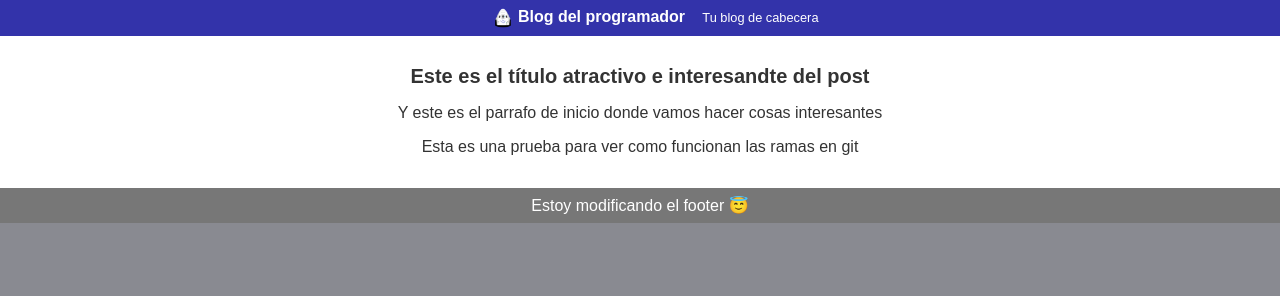
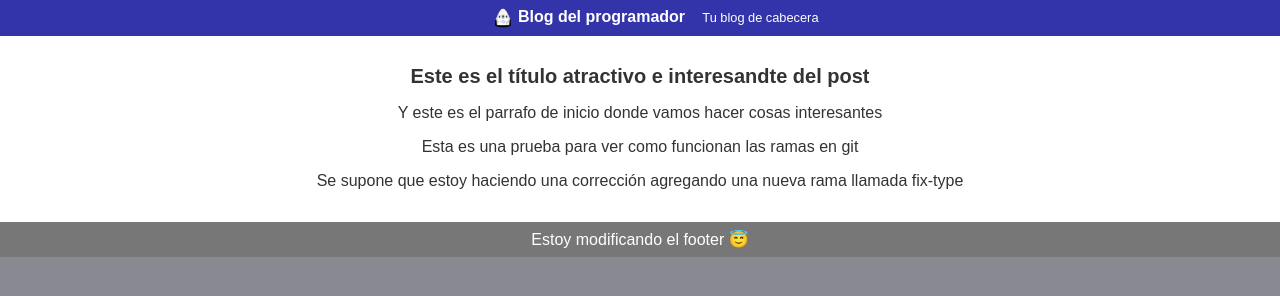
Before and after one commit to Sanorte/MiPrimerGit, a plain HTML site: page index.html in a window 1280 px wide. Drawn offline with Linux system fonts and the light colour scheme.

Commit message:
NUEVA RAMA LLAMADA FIX-TYPE PARA CORREGIR ERROR

```diff
--- a/index.html
+++ b/index.html
@@ -14,6 +14,7 @@
                 <h1>Este es el título atractivo e interesandte del post</h1>
                 <p>Y este es el parrafo de inicio donde vamos hacer cosas interesantes </p>
                 <p>Esta es una prueba para ver como funcionan las ramas en git</p>
+                <p>Se supone que estoy haciendo una corrección agregando una nueva rama llamada fix-type</p>
             </div>
             <div id="footer">
                 Estoy modificando el footer 😇
```
